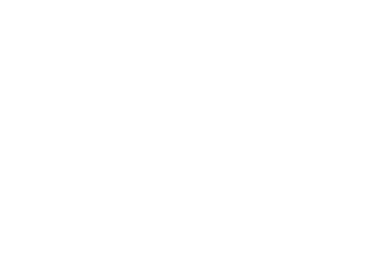
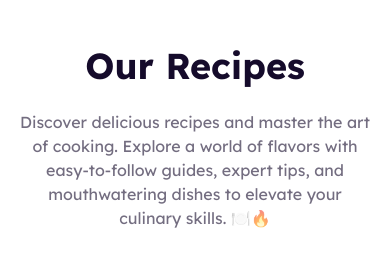
Before and after one commit to jnakht/chefs-table-project, a React (Vite) app: page / in a window 390 px wide. Shown: the part 718-984 px from the top of the page. Before the commit the page ends 844 px from the top, so only its background shows below. Built offline with nearby package versions, Linux system fonts and the light colour scheme.

Commit message:
our recipes section done with responsive

```diff
--- a/src/App.jsx
+++ b/src/App.jsx
@@ -3,6 +3,7 @@
 import './index.css'
 import Navbar from './Components/Navbar/Navbar'
 import Banner from './Components/Banner/Banner'
+import OurRecipes from './Components/OurRecipes/OurRecipes'
 
 function App() {
 
@@ -15,7 +16,10 @@
             <Banner></Banner>
         </header>
         <main>
-
+              {/* our recipes section */}
+              <section className='w-[90vw] lg:w-[80%] mx-auto font-lexend mt-8'>
+                    <OurRecipes></OurRecipes>
+              </section>
         </main>
         <footer>
 
--- /dev/null
+++ b/src/Components/OurRecipes/OurRecipes.jsx
@@ -0,0 +1,12 @@
+
+
+const OurRecipes = () => {
+    return (
+        <div className="text-center max-w-[800px] mx-auto mb-12">
+            <h1 className="text-[#150B2B] text-4xl font-bold mb-6">Our Recipes</h1>
+            <p className="text-[#150B2B]/60 text-base font-normal">Discover delicious recipes and master the art of cooking. Explore a world of flavors with easy-to-follow guides, expert tips, and mouthwatering dishes to elevate your culinary skills. 🍽️🔥</p>
+        </div>
+    );
+};
+
+export default OurRecipes;
```
